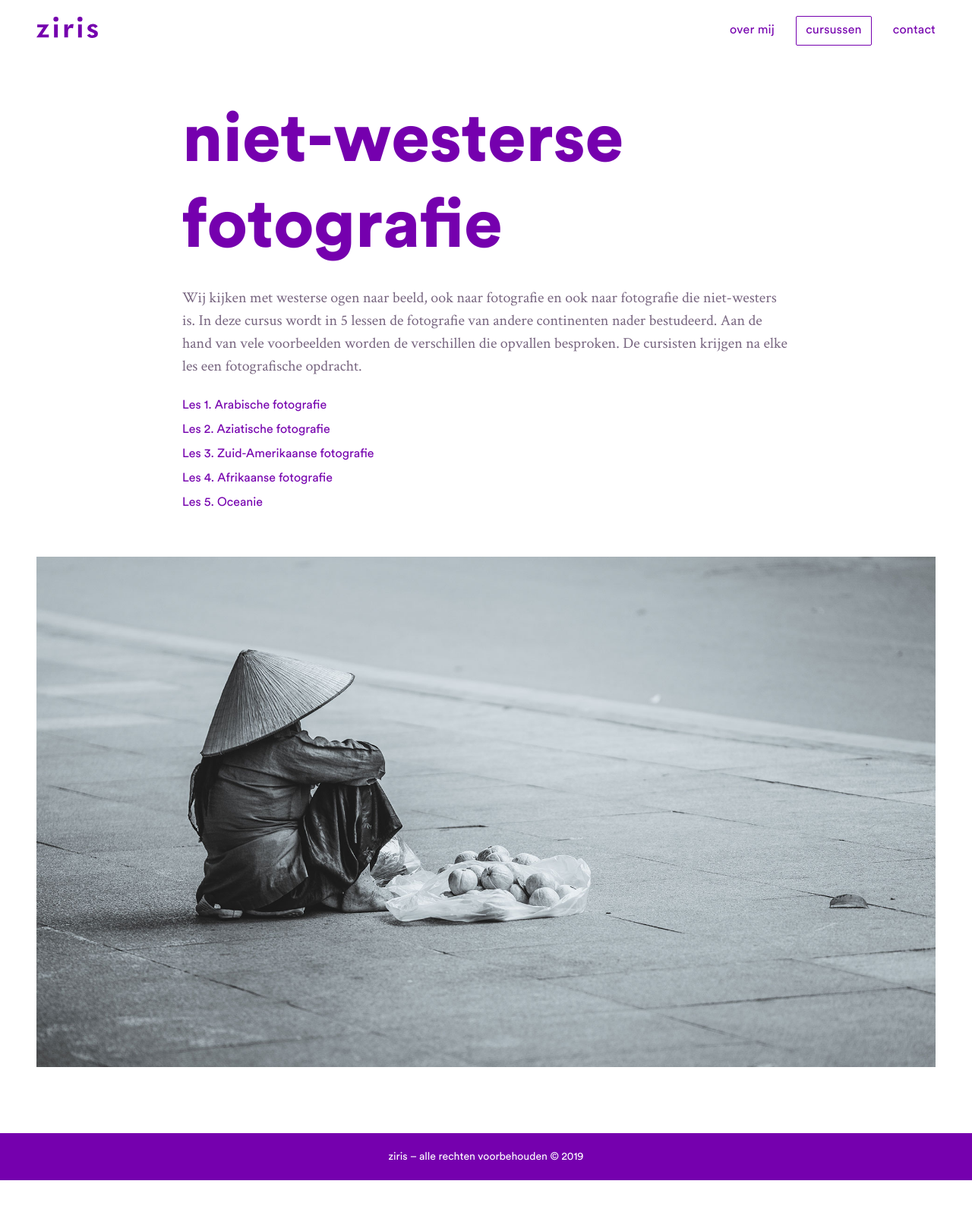
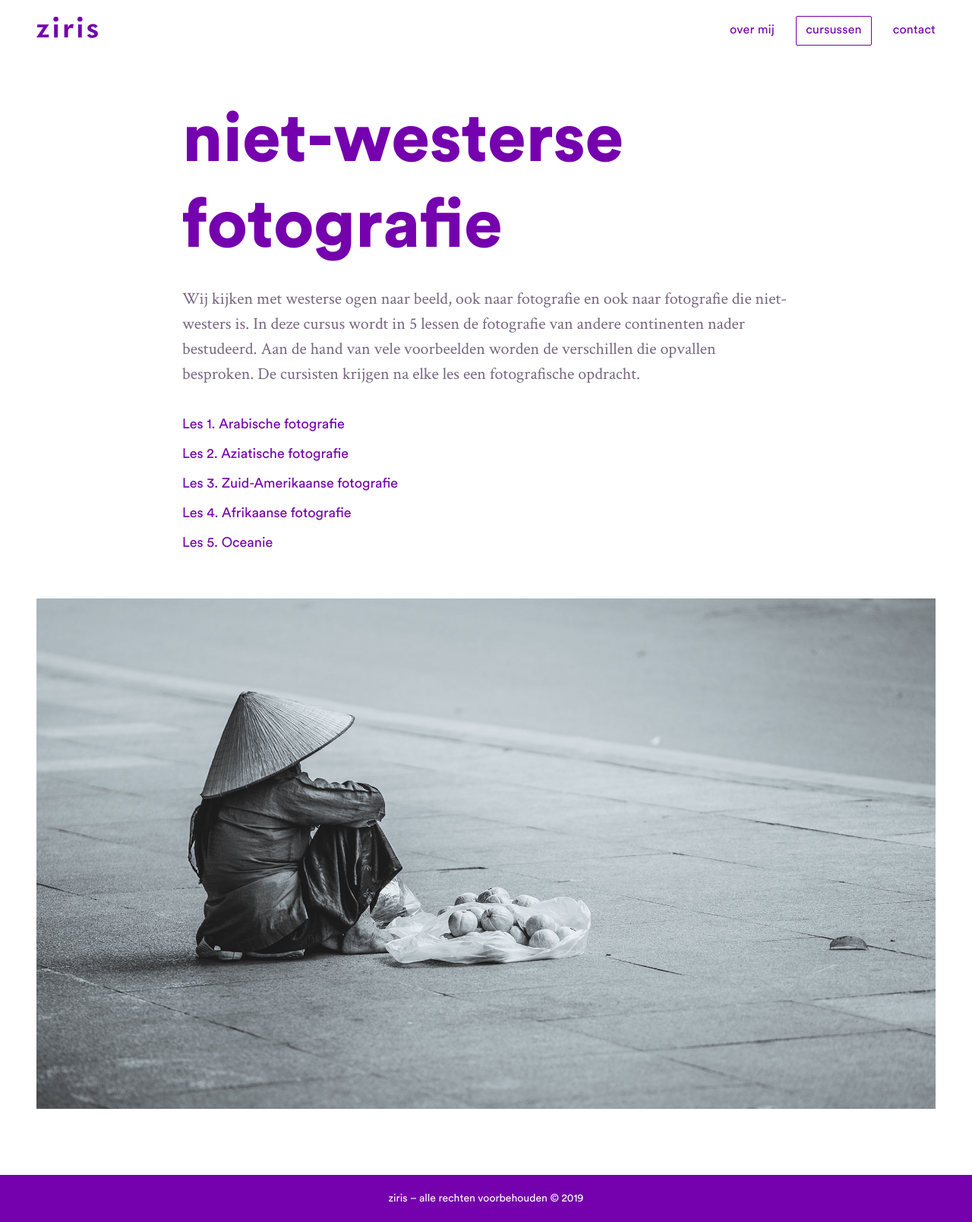
Before and after one commit to tdenheld/ziris, a Jekyll site: the page built from _posts/2019-01-10-niet-westerse-fotografie.md, in a window 1280 px wide. Shown: the whole page at 76% size. Built offline with Jekyll 4.4.1, drawn with Linux system fonts in a browser that asks for light colours; before the commit the page ends 1554 px from its top, so only the background shows below that.

Commit message:
update post font-sizes

```diff
--- a/_sass/components.post.scss
+++ b/_sass/components.post.scss
@@ -38,6 +38,10 @@
     h2, h3, h4, h5, h6, p, ul {
         margin-bottom: $gutter;
 
+        @include sm {
+            margin-bottom: $one-half-gutter;
+        }
+
         &:last-child {
             margin-bottom: 0;
         }
@@ -46,15 +50,27 @@
     h2 {
         @include font(24px, 500, $lh-copy);
         color: $brand;
+
+        @include sm {
+            font-size: calculate-rem(28px);
+        }
     }
 
     ul {
         @include font(16px, 500, $lh-copy);
         color: $brand;
+
+        @include sm {
+            font-size: calculate-rem(18px);
+        }
     }
 
     li {
         margin-bottom: 8px;
+
+        @include sm {
+            margin-bottom: 12px;
+        }
 
         &:last-child {
             margin-bottom: 0;
@@ -65,6 +81,10 @@
         @include font(20px, 500, $lh-copy);
         font-family: $serif;
         color: $grey-3;
+
+        @include sm {
+            font-size: calculate-rem(22px);
+        }
     }
 }
 
```
Also changed, not shown: 1 other file.
